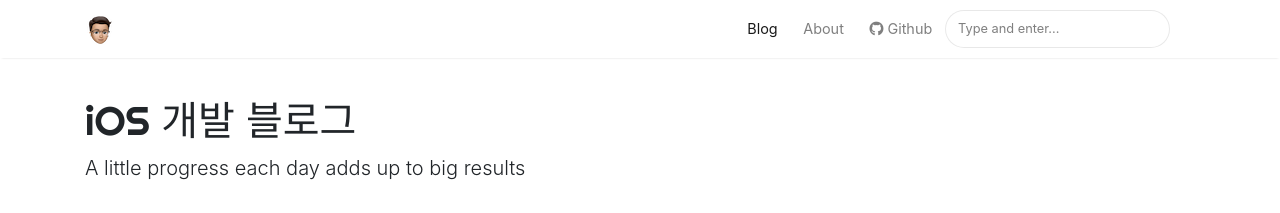
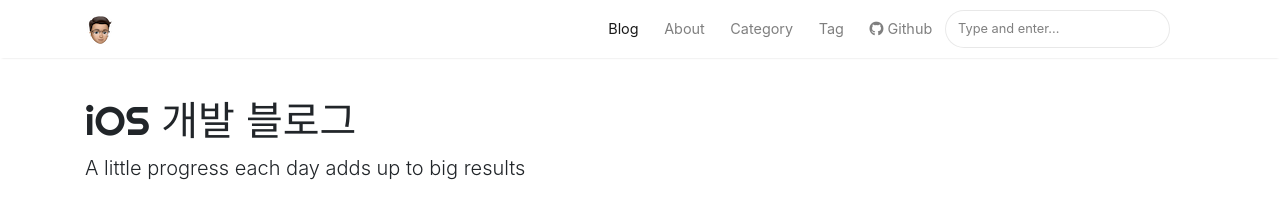
Before and after one commit to KyungmoSung/KyungmoSung.github.io, a Jekyll site: the page built from index.html, in a window 1280 px wide. Shown: the top 213 px of the page. Built offline with Jekyll 4.4.1, drawn with Linux system fonts in a browser that asks for light colours; nearby versions of some CDN libraries; the list of posts is cut into pages by our own code.

Commit message:
카테고리, 태그 상단 메뉴 추가

```diff
--- a/_layouts/default.html
+++ b/_layouts/default.html
@@ -73,6 +73,14 @@
 
                 <li class="nav-item">
                 <a class="nav-link" href="{{ site.baseurl }}/about">About</a>
+                </li>
+
+                <li class="nav-item">
+                    <a class="nav-link" href="{{ site.baseurl }}/categories">Category</a>
+                </li>
+
+                <li class="nav-item">
+                    <a class="nav-link" href="{{ site.baseurl }}/tags">Tag</a>
                 </li>
 
                 <li class="nav-item">
```
